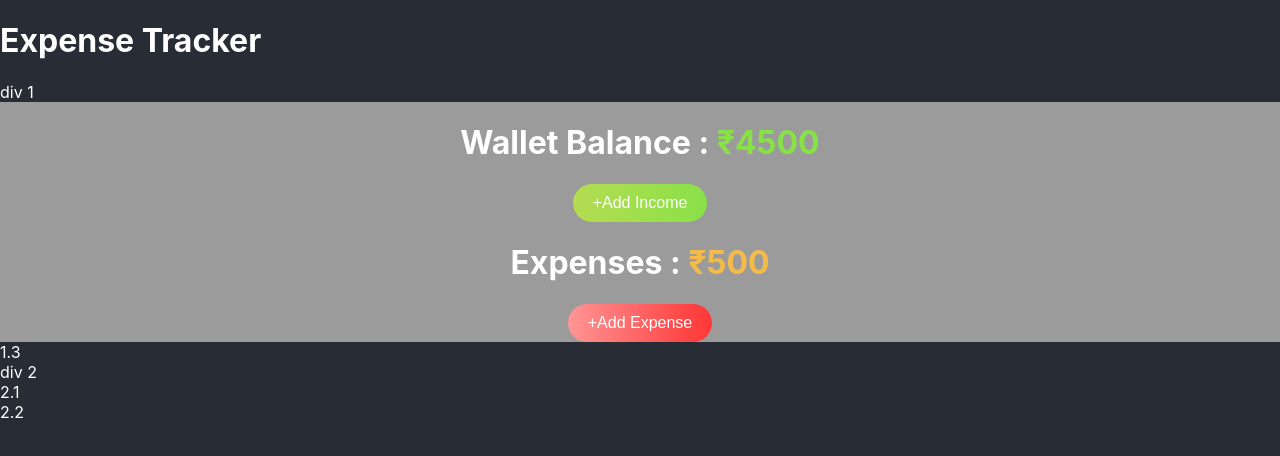
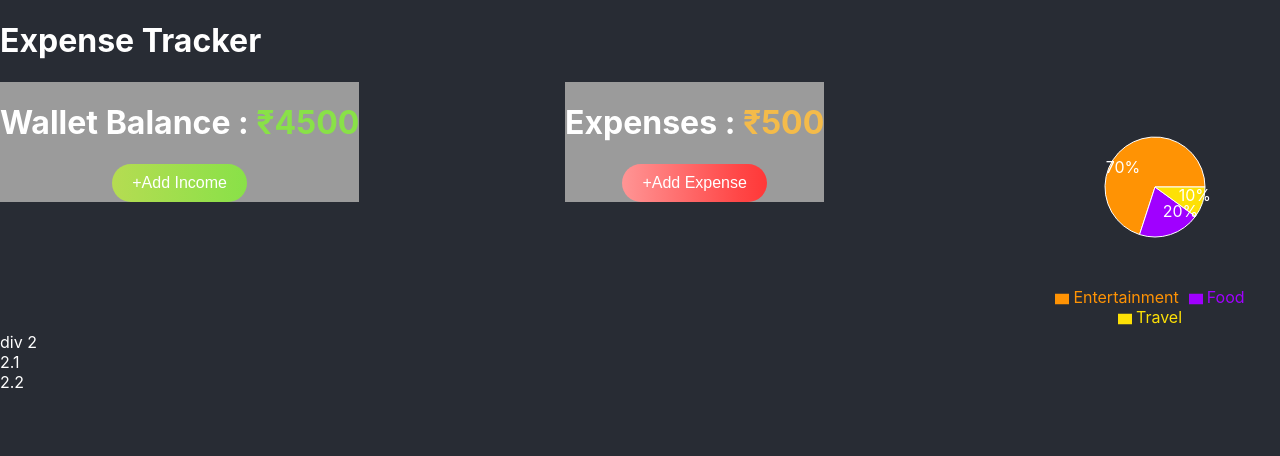
Before and after one commit to YogeshBaisla/Expense-Tracker, a React (Create React App) app: page / in a window 1280 px wide. Shown: the top 456 px of the page. Built offline with nearby package versions, Linux system fonts and the light colour scheme.

Commit message:
Expese chart created

```diff
--- a/package.json
+++ b/package.json
@@ -9,6 +9,7 @@
     "react": "^18.2.0",
     "react-dom": "^18.2.0",
     "react-scripts": "5.0.1",
+    "recharts": "^2.12.3",
     "web-vitals": "^2.1.4"
   },
   "scripts": {
--- a/src/Component/ExpenseChart/ExpenseChart.jsx
+++ b/src/Component/ExpenseChart/ExpenseChart.jsx
@@ -0,0 +1,50 @@
+import React from "react";
+import { PieChart, Pie, Legend, Cell, Label } from "recharts";
+
+export default function ExpenseChart() {
+  const data01 = [
+    { name: "Food", value: 100, color: "#A000FF" },
+    { name: "Entertainment", value: 350, color: "#FF9304" },
+    { name: "Travel", value: 50, color: "#FDE006" }
+  ];
+
+  data01.sort((obj1, obj2) => {
+    return obj2.value - obj1.value;
+  });
+
+  // Calculate angle for each sector
+  const RADIAN = Math.PI / 180;
+const renderCustomizedLabel = ({ cx, cy, midAngle, innerRadius, outerRadius, percent, index }) => {
+  const radius = innerRadius + (outerRadius - innerRadius) * 0.5;
+  const x = cx + radius * Math.cos(-midAngle * RADIAN);
+  const y = cy + radius * Math.sin(-midAngle * RADIAN);
+
+  return (
+    <text x={x} y={y} fill="white" textAnchor={x > cx ? 'start' : 'end'} dominantBaseline="central">
+      {`${(percent * 100).toFixed(0)}%`}
+    </text>
+  )
+  }
+  return (
+    <div className="pie-chart-container" style={{ width: "33%" }}>
+      <PieChart width={250} height={250}>
+        <Pie
+          data={data01}
+          dataKey="value"
+          nameKey="name"
+          cx="50%"
+          cy="50%"
+          outerRadius={50}
+          fill="#8884d8"
+          label = {renderCustomizedLabel}
+          labelLine = {false}
+        >
+          {data01.map((entry, index) => (
+            <Cell key={`cell-${index}`} fill={entry.color} />
+          ))}
+        </Pie>
+        <Legend />
+      </PieChart>
+    </div>
+  );
+}
--- a/src/Component/HomePage/HomePage.jsx
+++ b/src/Component/HomePage/HomePage.jsx
@@ -2,15 +2,16 @@ import React from "react";
 import style from "./HomePage.module.css"
 import Wallet from "../Wallet/Wallet";
 import Expense from "../Expense/Expense";
+import ExpenseChart from "../ExpenseChart/ExpenseChart";
 
 export default function HomePage(){
     return(<div className={style.Container}>
         <h1>Expense Tracker</h1>
         <div>
-            <div>div 1
+            <div className={style.TopContainer}>
                 <div><Wallet/></div>
                 <div><Expense/></div>
-                <div>1.3</div>
+                <div><ExpenseChart/></div>
             </div>
             <div> div 2
             <div>2.1</div>
--- a/src/Component/HomePage/HomePage.module.css
+++ b/src/Component/HomePage/HomePage.module.css
@@ -1,3 +1,7 @@
 .Container{
     color: white;
 }
+.TopContainer{
+    display: flex;
+    justify-content: space-between;
+}
```
Also changed, not shown: 1 other file (tests, documents, lock files or other folders).
